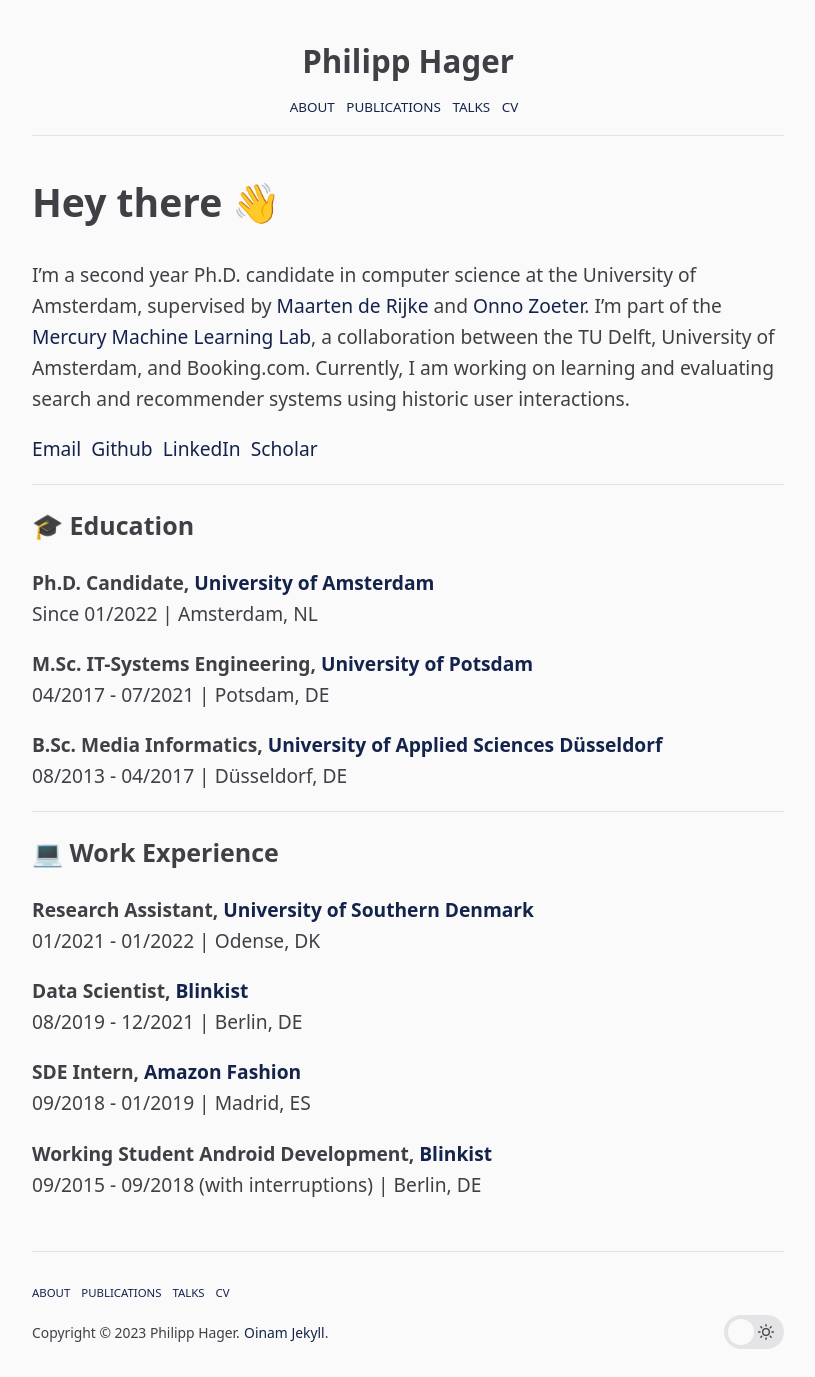
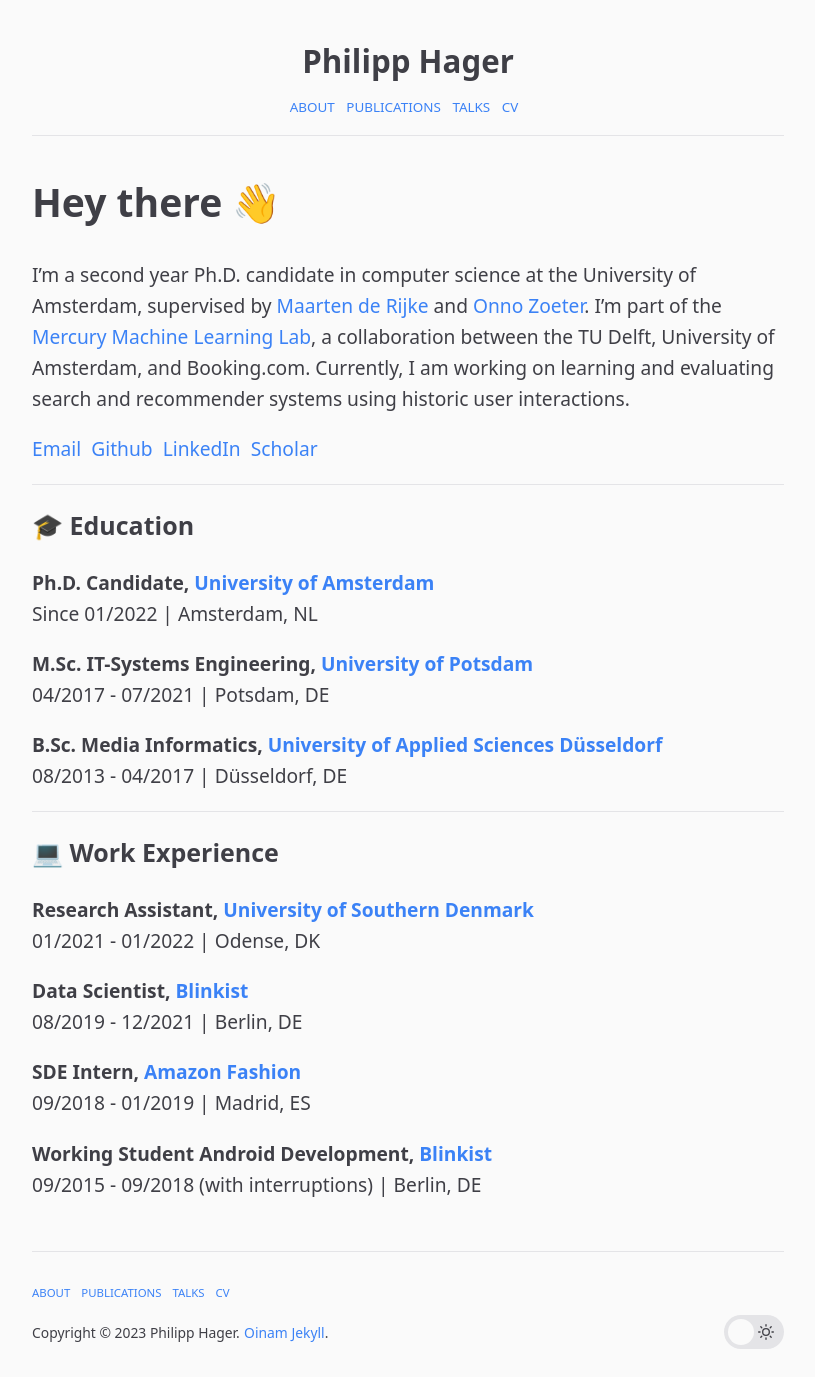
Before and after one commit to philipphager/philipphager.github.io, a Jekyll site: the page built from index.md, in a window 1280 px wide. Shown: the whole page, without its empty margins (232-1047 px from the left). Built offline with Jekyll 4.4.1, drawn with Linux system fonts in a browser that asks for light colours.

Commit message:
Revert "Update default.css"
This reverts commit 064eec8fea556c55927c358f83a84711f38fbcc6.

```diff
--- a/_includes/css/theme/default.css
+++ b/_includes/css/theme/default.css
@@ -6,9 +6,9 @@
   Almost all color variations can be played based off the few.
 */
 :root {
-  --color-primary: #14234b; /* blue-400 */
-  --color-secondary: #14234b; /* blue-600 */
-  --color-accent: #e1144b; /* orange-400 */
+  --color-primary: #3b82f6; /* blue-400 */
+  --color-secondary: #2563eb; /* blue-600 */
+  --color-accent: #fb923c; /* orange-400 */
 
   --background-color: #fafafa; /* gray-50 */
   --background-color-alt: #f4f4f5; /* gray-100 */
```
